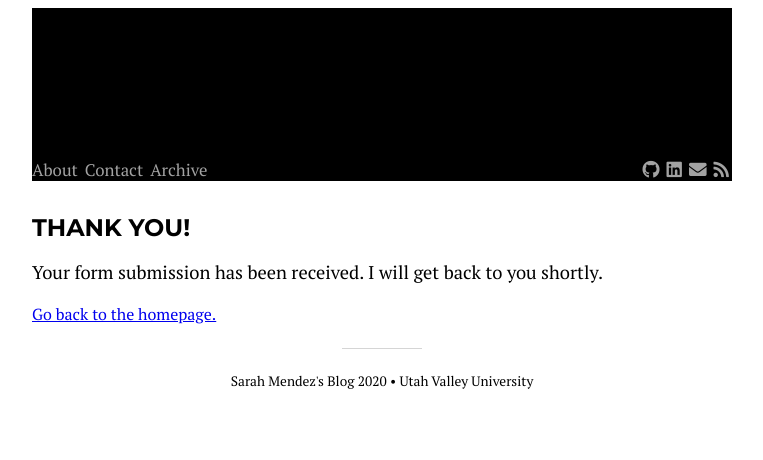
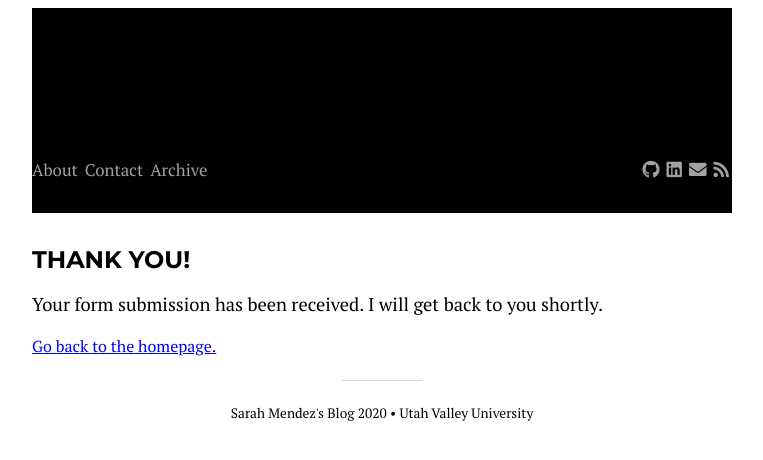
Before and after one commit to srhmendez/Blog_Website, a Jekyll site: the page built from contact-successful.md, in a window 1280 px wide. Shown: the top 460 px of the page, without its empty margins (258-1021 px from the left). Built offline with Jekyll 4.4.1, drawn with Linux system fonts in a browser that asks for light colours; nearby versions of some CDN libraries.

Commit message:
margin update

```diff
--- a/_sass/header.scss
+++ b/_sass/header.scss
@@ -29,7 +29,7 @@ header{
 
         }
         a:hover{
-            color:white;
+            color:rgb(224, 224, 224);
         }
         h1{
             margin-top:1rem;
@@ -61,6 +61,7 @@ header{
             .social{
                 display: block;
                 float: right;
+                margin-bottom:2rem;
                 i{
                     margin-right: 3px;
                     -o-transition: .5s;
```
